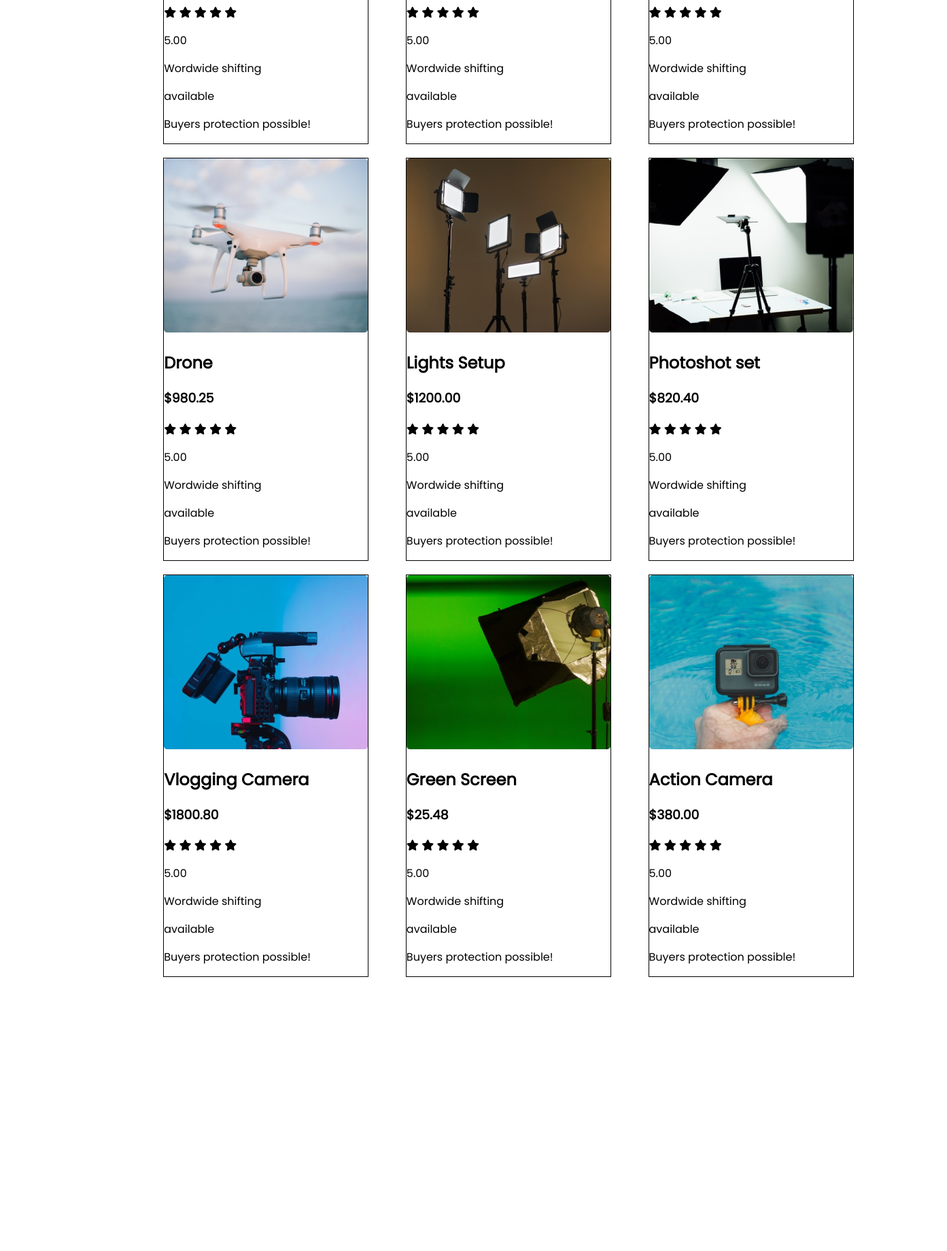
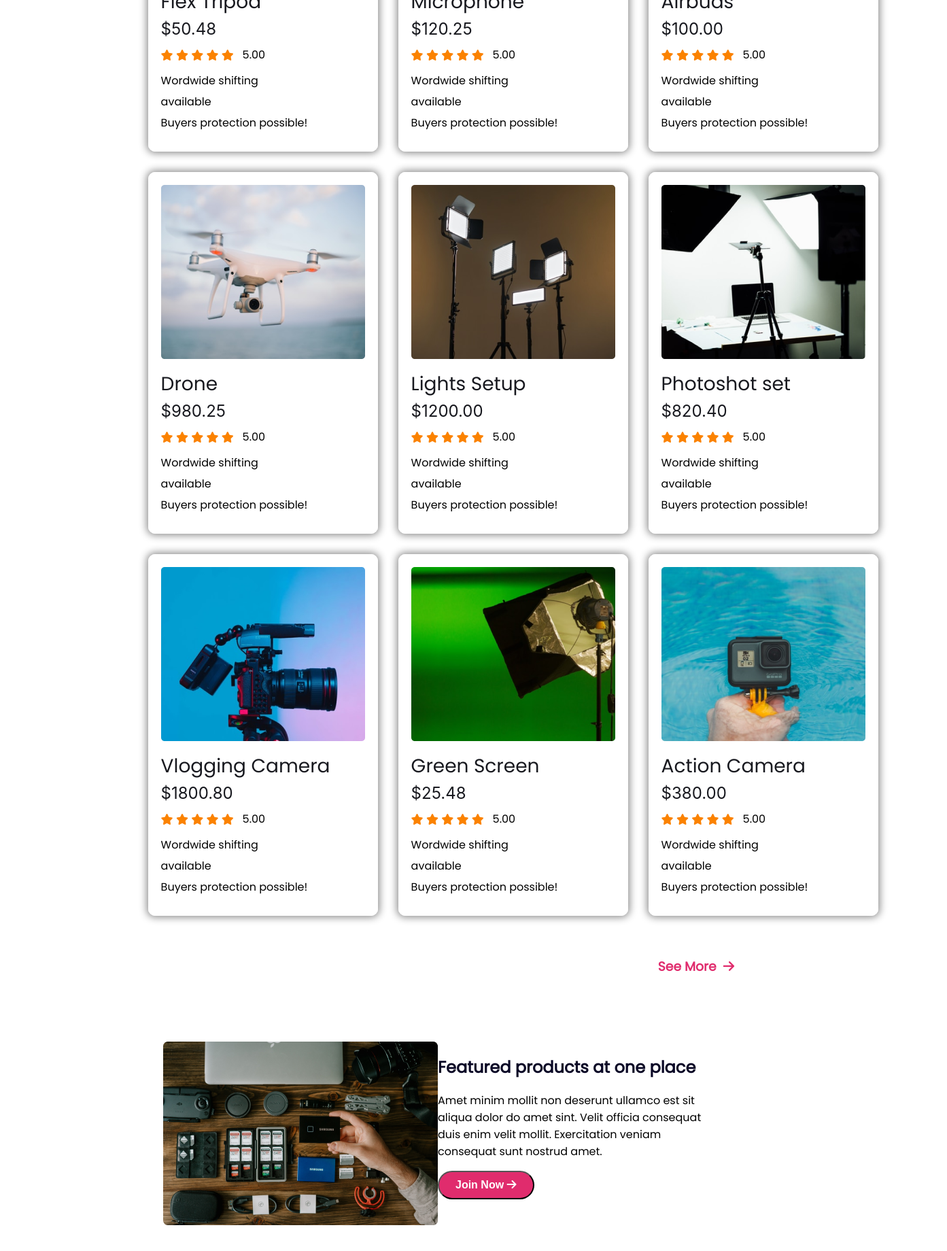
Before and after one commit to DPSDR/Assignment-Mission-2, a plain HTML site: page index.html in a window 1280 px wide. Shown: the part 938-2778 px from the top of the page at 68% size, 1393 px wide, since content can reach past the window. Before the commit the page ends 2383 px from the top, so only its background shows below. Drawn offline with Linux system fonts and the light colour scheme.

Commit message:
layout done

```diff
--- a/index.html
+++ b/index.html
@@ -47,17 +47,16 @@
                 <img src="images/main-camera.png" alt="">
             </nav>
         </section>
-        <hr>
 
         <!-- collection-container area start -->
 
         <section class="top-collection-container">
-            <h1>Popular Collection</h1>
+            <h1 class=""> Popular Collection</h1>
             <nav class="collection-container">
                 <nav class="collections">
                     <img src="images/tripod.png" alt="" class="collection-img">
-                    <h2>Flex Tripod</h2>
-                    <h3>$50.48</h3>
+                    <h2 class="collection-title">Flex Tripod</h2>
+                    <h3 class="collection-price">$50.48</h3>
                     <nav class="collection-rating">
                         <i class="fas fa-star"></i>
                         <i class="fas fa-star"></i>
@@ -74,8 +73,8 @@
                 </nav>
                 <nav class="collections">
                     <img src="images/mic.png" alt="" class="collection-img">
-                    <h2>Microphone</h2>
-                    <h3>$120.25</h3>
+                    <h2 class="collection-title">Microphone</h2>
+                    <h3 class="collection-price">$120.25</h3>
                     <nav class="collection-rating">
                         <i class="fas fa-star"></i>
                         <i class="fas fa-star"></i>
@@ -92,8 +91,8 @@
                 </nav>
                 <nav class="collections">
                     <img src="images/airpod.png" alt="" class="collection-img">
-                    <h2>Airbuds</h2>
-                    <h3>$100.00</h3>
+                    <h2 class="collection-title">Airbuds</h2>
+                    <h3 class="collection-price">$100.00</h3>
                     <nav class="collection-rating">
                         <i class="fas fa-star"></i>
                         <i class="fas fa-star"></i>
@@ -110,8 +109,8 @@
                 </nav>
                 <nav class="collections">
                     <img src="images/drone.png" alt="" class="collection-img">
-                    <h2>Drone</h2>
-                    <h3>$980.25</h3>
+                    <h2 class="collection-title">Drone</h2>
+                    <h3 class="collection-price">$980.25</h3>
                     <nav class="collection-rating">
                         <i class="fas fa-star"></i>
                         <i class="fas fa-star"></i>
@@ -128,8 +127,8 @@
                 </nav>
                 <nav class="collections">
                     <img src="images/lights.png" alt="" class="collection-img">
-                    <h2>Lights Setup</h2>
-                    <h3>$1200.00</h3>
+                    <h2 class="collection-title">Lights Setup</h2>
+                    <h3 class="collection-price">$1200.00</h3>
                     <nav class="collection-rating">
                         <i class="fas fa-star"></i>
                         <i class="fas fa-star"></i>
@@ -146,8 +145,8 @@
                 </nav>
                 <nav class="collections">
                     <img src="images/setup.png" alt="" class="collection-img">
-                    <h2>Photoshot set</h2>
-                    <h3>$820.40</h3>
+                    <h2 class="collection-title">Photoshot set</h2>
+                    <h3 class="collection-price">$820.40</h3>
                     <nav class="collection-rating">
                         <i class="fas fa-star"></i>
                         <i class="fas fa-star"></i>
@@ -164,8 +163,8 @@
                 </nav>
                 <nav class="collections">
                     <img src="images/camera.png" alt="" class="collection-img">
-                    <h2>Vlogging Camera</h2>
-                    <h3>$1800.80</h3>
+                    <h2 class="collection-title">Vlogging Camera</h2>
+                    <h3 class="collection-price">$1800.80</h3>
                     <nav class="collection-rating">
                         <i class="fas fa-star"></i>
                         <i class="fas fa-star"></i>
@@ -182,8 +181,8 @@
                 </nav>
                 <nav class="collections">
                     <img src="images/single-light.png" alt="" class="collection-img">
-                    <h2>Green Screen</h2>
-                    <h3>$25.48</h3>
+                    <h2 class="collection-title">Green Screen</h2>
+                    <h3 class="collection-price">$25.48</h3>
                     <nav class="collection-rating">
                         <i class="fas fa-star"></i>
                         <i class="fas fa-star"></i>
@@ -200,8 +199,8 @@
                 </nav>
                 <nav class="collections">
                     <img src="images/action.png" alt="" class="collection-img">
-                    <h2>Action Camera</h2>
-                    <h3>$380.00</h3>
+                    <h2 class="collection-title">Action Camera</h2>
+                    <h3 class="collection-price">$380.00</h3>
                     <nav class="collection-rating">
                         <i class="fas fa-star"></i>
                         <i class="fas fa-star"></i>
@@ -217,8 +216,34 @@
                     </nav>
                 </nav>
             </nav>
+            <h3 style="text-align: right;margin-right: 200px;margin-top: 60px;color: #E02C6D">See More<i
+                    aria-hidden="true" class="fas fa-arrow-right" style="margin-left: 10px;font-weight: 600"></i></h3>
+        </section>
+
+        <!-- featured area start -->
+
+        <section class="featured">
+            <nav class="featured-img flexible">
+                <img src="images/gear.png" alt="">
+            </nav>
+            <nav class="featured-content flexible">
+                <h2 style="color: #0A0826">Featured products at one place</h2>
+                <p>Amet minim mollit non deserunt ullamco est sit aliqua dolor
+                    do amet sint. Velit officia consequat duis enim velit mollit.
+                    Exercitation veniam consequat sunt nostrud amet.</p>
+                <button>Join Now <i class="fas fa-arrow-right"></i> </button>
+            </nav>
         </section>
     </main>
+    <footer>
+        <h2>Influencer products</h2>
+        <p>Copyright &copy; 2020 influencer products</p>
+        <p>All rights reserved</p>
+        <i class="fab fa-instagram"></i>
+        <i class="fab fa-facebook"></i>
+        <i class="fab fa-twitter-square"></i>
+        <i class="fab fa-youtube"></i>
+    </footer>
 </body>
 
 </html>
--- a/stylle.css
+++ b/stylle.css
@@ -1,6 +1,6 @@
 body {
-    font-family: 'Merriweather', serif;
     font-family: 'Poppins', sans-serif;
+    padding: 0;margin: 0;
 }
 
             /* ---------------- header section style start ----------------*/
@@ -66,15 +66,18 @@ button {
 	cursor: pointer;
 	font-weight: 700;
 }
-hr {
-	width: 80%;
-	color: #e8dcdc;
-}
 
             /* ---------------- collection-container section style start ----------------*/
+
+.top-collection-container {
+	margin-top: 6em;
+}
 .collection-img {
     height: 256px;
     width: 300px;
+}
+.top-collection-container > h1 {
+    text-align: center;
 }
 .collection-container {
 	display: grid;
@@ -86,8 +89,74 @@ hr {
 	width: 1050px;
 	position: relative;
     left: 17%;
-    grid-gap: 20px;
+    grid-gap: 30px;
+    margin-top: 2em;
 }
 .collections {
-    border: 1px solid;
+	border: 1px solid white;
+	padding: 18px;
+	box-shadow: 0px 0px 12px 2px #888;
+	border-radius: 10px;
 }
+.collection-title {
+	font-size: 28px;
+	font-weight: 500;
+	color: #18191F;
+	line-height: 0;
+    margin-top: 10%;
+}
+.collection-price {
+	font-size: 24px;
+	line-height: 32px;
+	font-weight: 400;
+	font-family: 'Inter', sans-serif;
+	color: #18191F;
+}
+.collection-rating {
+	font-size: 16px;
+	line-height: 0;
+	margin-top: -10px;
+}
+.collection-rating > p {
+	position: relative;
+	bottom: 1.5em;
+	left: 7.5em;
+}
+.fa-star {
+    color: #FB8200;
+}
+.collection-info {
+	font-size: 16px;
+	font-weight: 400;
+	line-height: 15px;
+	margin-top: -10px;
+}
+
+            /* ---------------- featured section style start ----------------*/
+
+.featured {
+	display: flex;
+	margin: 6em 0;
+}
+.flexible {
+    width: 50%;
+}
+.featured-img {
+	padding-left: 15em;
+}
+.featured-content {
+	padding-right: 15em;
+}
+
+            /* ---------------- footer style start ----------------*/
+
+footer {
+	background: #0A0826;
+	color: white;
+	text-align: center;
+	padding: 15px 0;
+}
+.fab {
+	margin-right: 10px;
+	font-size: 20px;
+}
```
